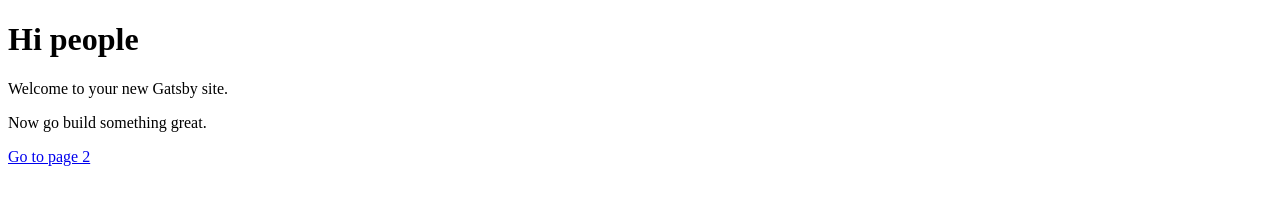
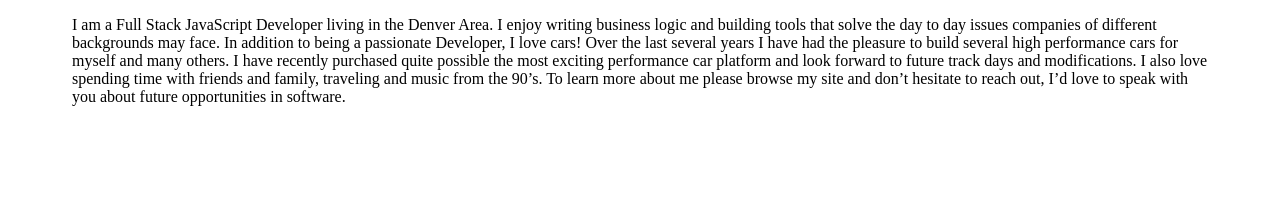
Before and after one commit to sretundijr/portfolio, a Gatsby site: page / in a window 1280 px wide. Built offline with nearby package versions, Linux system fonts and the light colour scheme; Gatsby itself is replaced by a stand-in of ours.

Commit message:
landing page component

```diff
--- /dev/null
+++ b/src/pages/index.css
@@ -0,0 +1,5 @@
+
+.about {
+  margin-left: 5vw;
+  margin-right: 5vw;
+}
--- a/src/pages/index.js
+++ b/src/pages/index.js
@@ -1,12 +1,13 @@
 import React from 'react';
-import Link from 'gatsby-link';
+
+import aboutMe from '../aboutMe';
+
+// css
+import './index.css';
 
 const IndexPage = () => (
   <div>
-    <h1>Hi people</h1>
-    <p>Welcome to your new Gatsby site.</p>
-    <p>Now go build something great.</p>
-    <Link to="/page-2/">Go to page 2</Link>
+    <p className="about">{aboutMe().about}</p>
   </div>
 );
 
```
